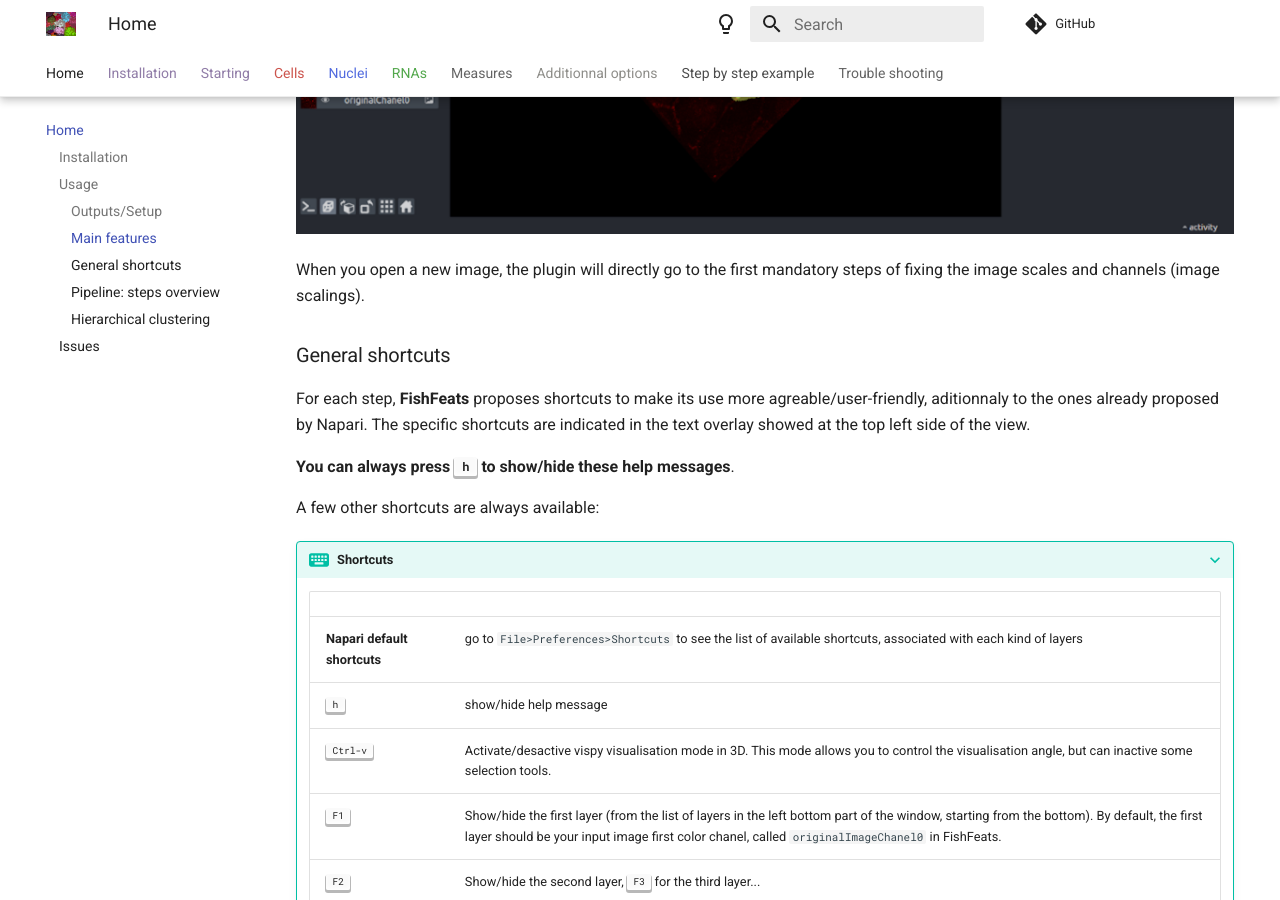
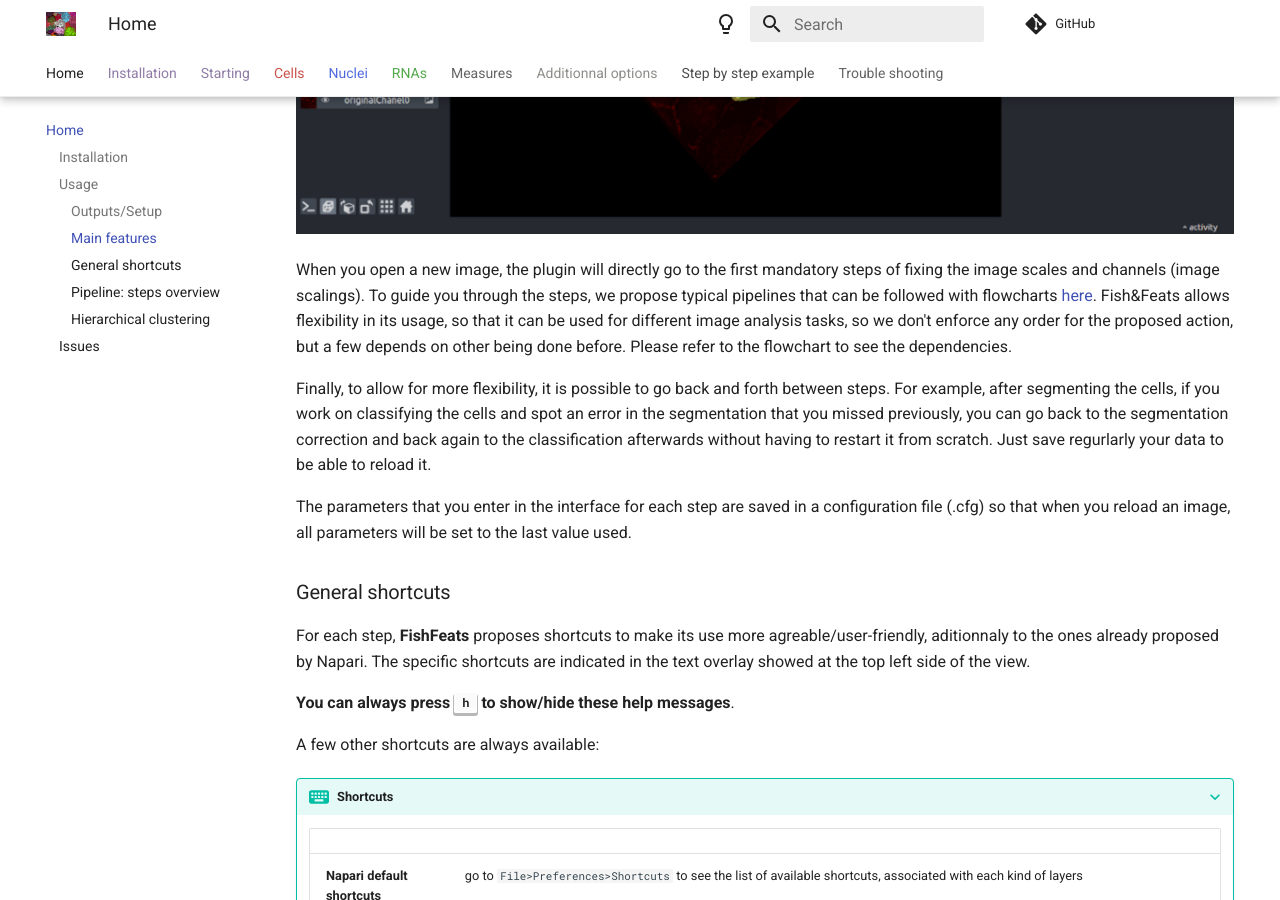
Before and after one commit to gletort/FishFeats, an MkDocs documentation site: the page built from docs/index.md, in a window 1280 px wide and 900 px high, scrolled down 1867 px. Built offline with MkDocs 1.6.1 and Material for MkDocs 9.7.7, drawn with Linux system fonts in a browser that asks for light colours; comment, search, counter and statistics services are not loaded.

Commit message:
doc info back and forth

```diff
--- a/docs/index.md
+++ b/docs/index.md
@@ -38,7 +38,14 @@ From version 1.2 of FishFeats, for all steps, measures are saved in the same fil
 ![main](imgs/main.png)
 
 When you open a new image, the plugin will directly go to the first mandatory steps of fixing the image scales and channels (image scalings).
+To guide you through the steps, we propose typical pipelines that can be followed with flowcharts [here](./FishFeatsFlowchartv5.pdf#page=1).
+Fish&Feats allows flexibility in its usage, so that it can be used for different image analysis tasks, so we don't enforce any order for the proposed action, but a few depends on other being done before. Please refer to the flowchart to see the dependencies.
 
+Finally, to allow for more flexibility, it is possible to go back and forth between steps.
+For example, after segmenting the cells, if you work on classifying the cells and spot an error in the segmentation that you missed previously, you can go back to the segmentation correction and back again to the classification afterwards without having to restart it from scratch.
+Just save regurlarly your data to be able to reload it.
+
+The parameters that you enter in the interface for each step are saved in a configuration file (.cfg) so that when you reload an image, all parameters will be set to the last value used.
 
 ### General shortcuts
 
```
